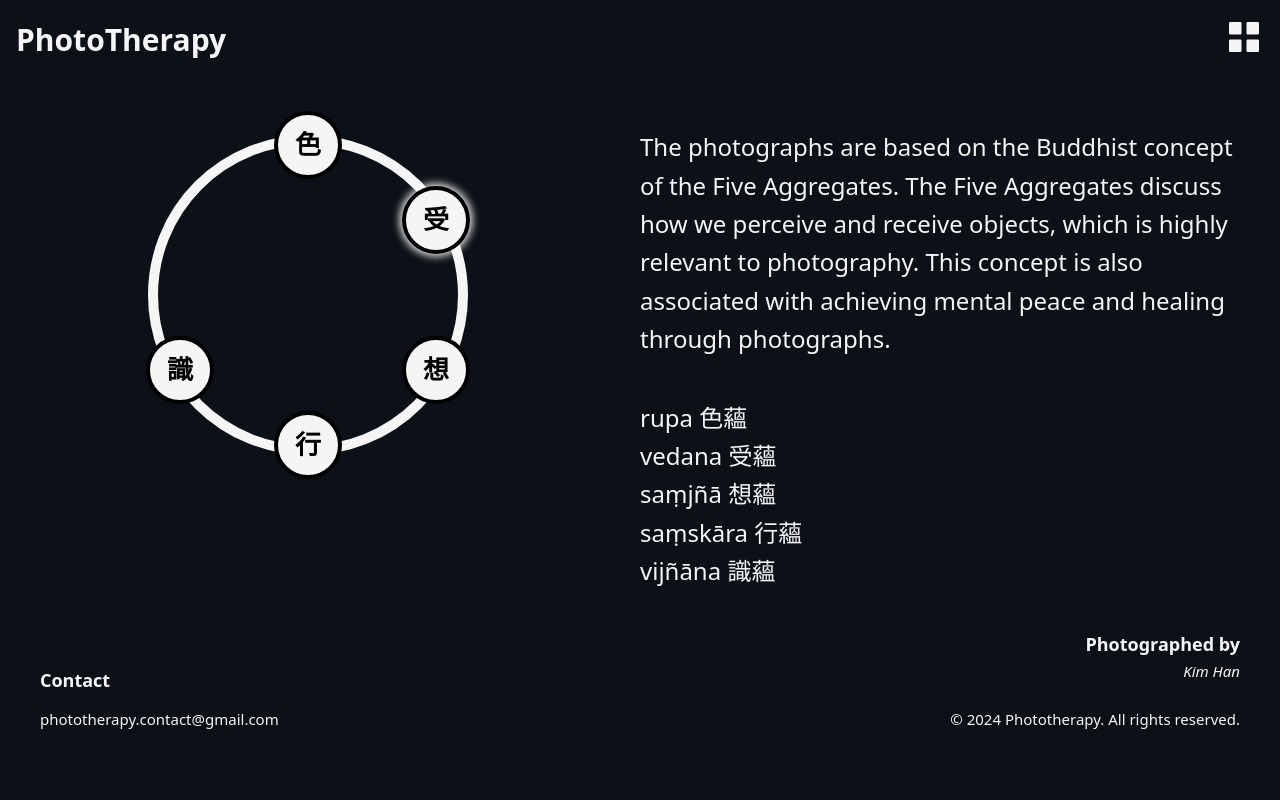
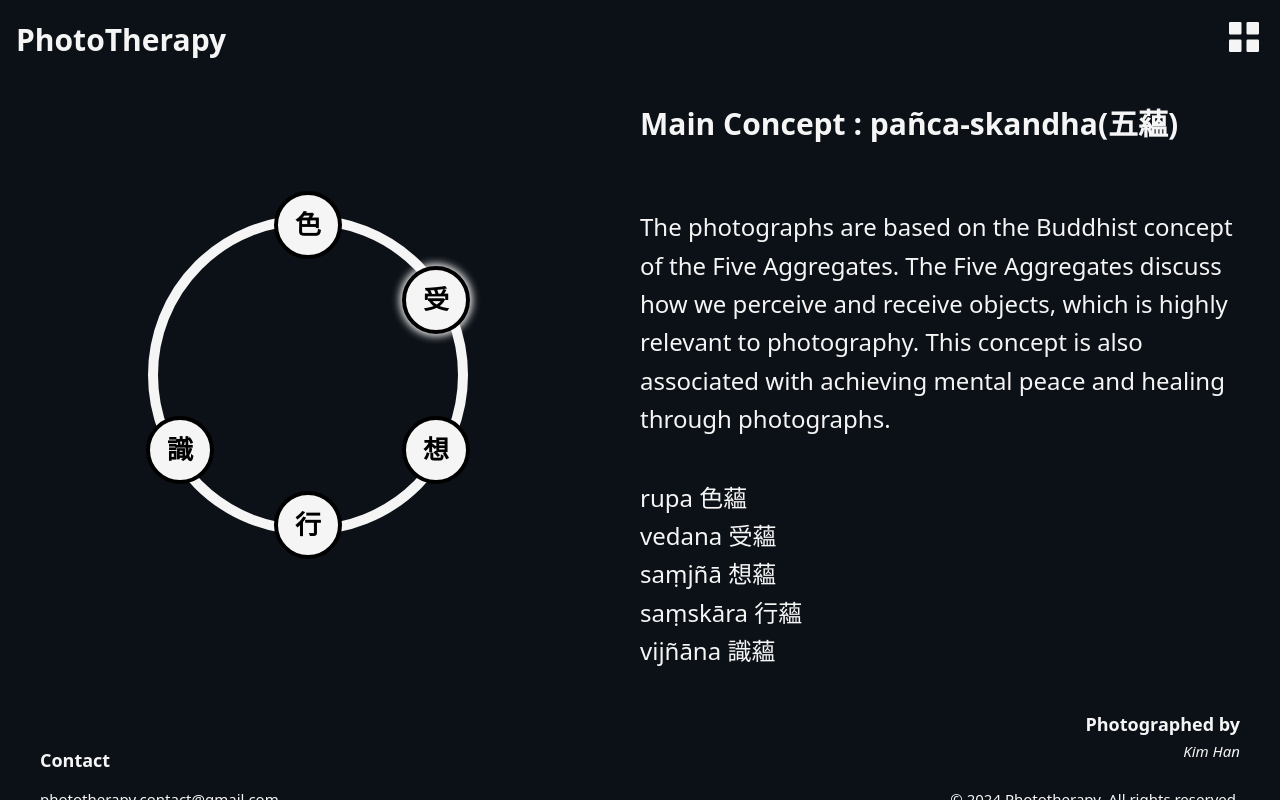
Before and after one commit to Procrustes5/phototherapy_new, a Vue app: page /direction in a window 1280 px wide. Built offline with nearby package versions, Linux system fonts and the light colour scheme; no server answers.

Commit message:
헤더 수정에 따른 변경

```diff
--- a/src/views/pages/UiDirection.vue
+++ b/src/views/pages/UiDirection.vue
@@ -41,6 +41,7 @@ setInterval(() => {
 </template>
 <style lang="scss" scoped>
 .page-container {
+  margin-top: 80px;
   width: 100%;
 
   display: flex;
--- a/src/views/pages/UiProfile.vue
+++ b/src/views/pages/UiProfile.vue
@@ -135,6 +135,7 @@ const handleLangBtn = (lang) => {
     color: whitesmoke;
   }
   .profile-wrapper {
+    margin-top: 80px;
     display: flex;
     align-items: start;
     width: 100%;
```
